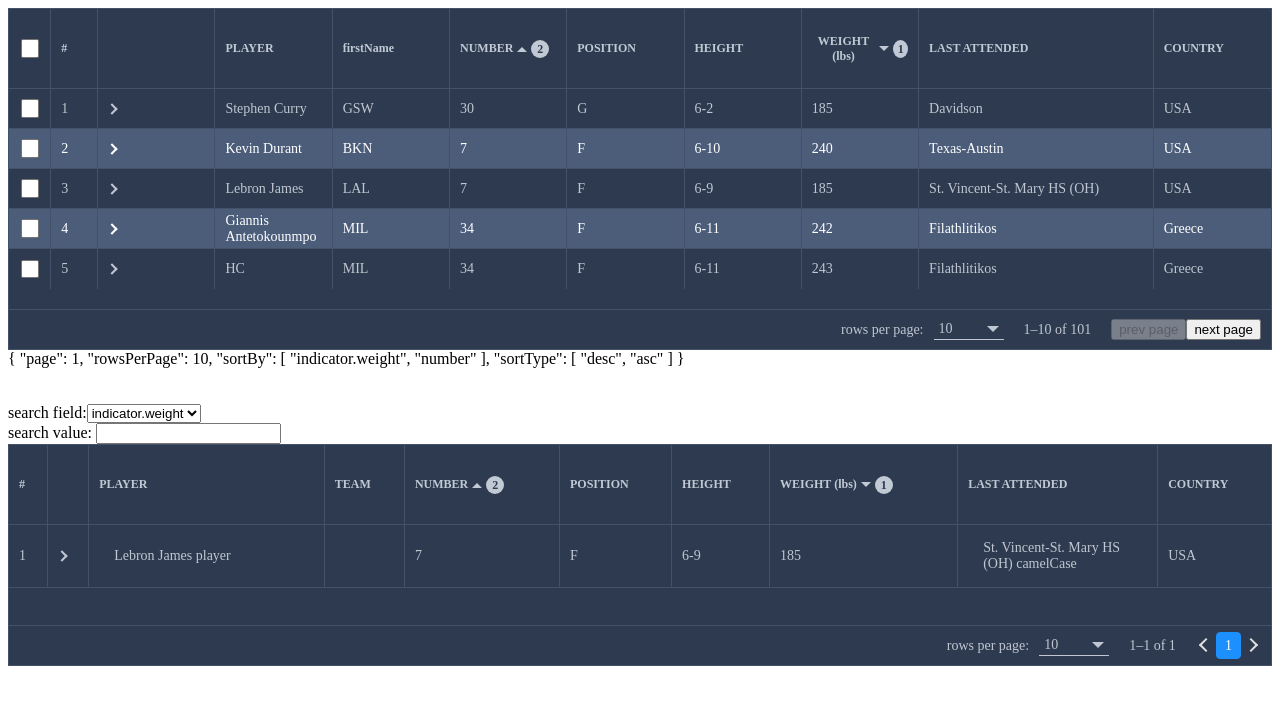
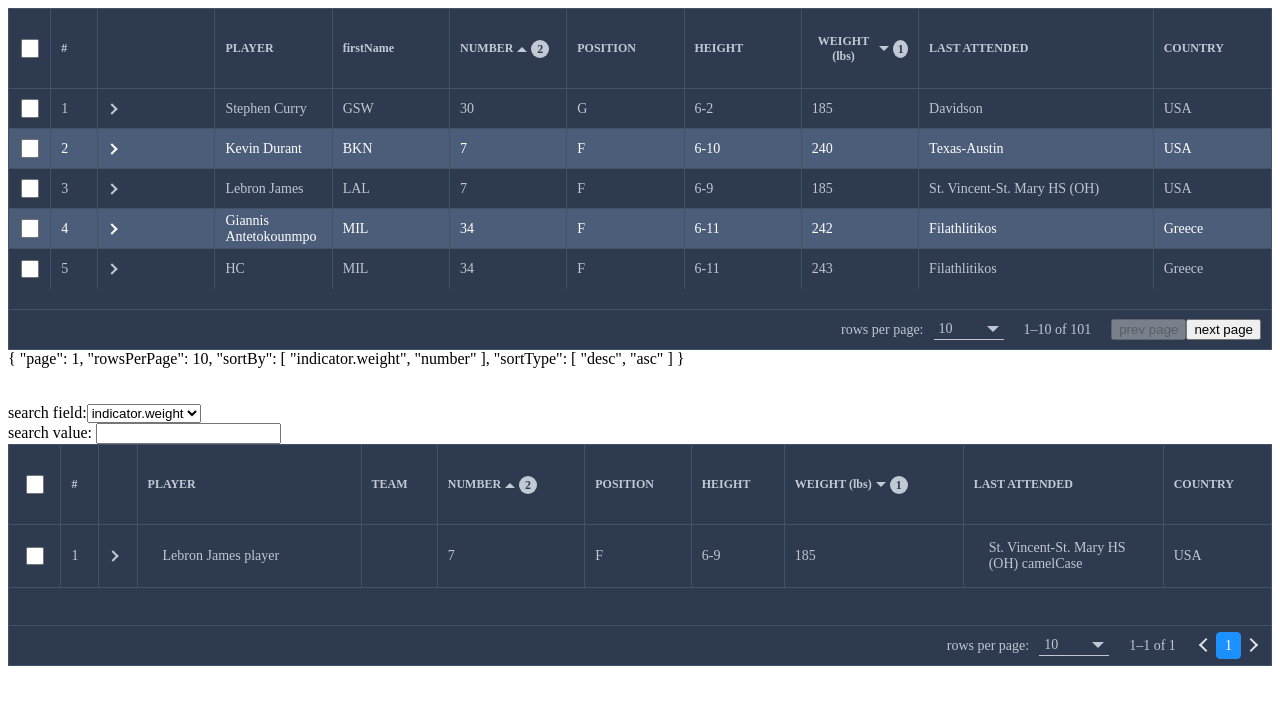
Before and after one commit to HC200ok/vue3-easy-data-table, a Vue app: page / in a window 1280 px wide. Shown: the top 704 px of the page. Built offline with nearby package versions, Linux system fonts and the light colour scheme.

Commit message:
add selectRow event

```diff
--- a/package.json
+++ b/package.json
@@ -3,7 +3,7 @@
   "author": "HC200ok",
   "description": "A customizable and easy-to-use data table component made with Vue.js 3.x.",
   "private": false,
-  "version": "1.5.17",
+  "version": "1.5.18",
   "types": "./types/main.d.ts",
   "license": "MIT",
   "files": [
--- a/src/components/DataTable.vue
+++ b/src/components/DataTable.vue
@@ -381,6 +381,7 @@ onMounted(() => {
 
 const emits = defineEmits([
   'clickRow',
+  'selectRow',
   'expandRow',
   'updateSort',
   'updateFilter',
--- a/src/hooks/useTotalItems.ts
+++ b/src/hooks/useTotalItems.ts
@@ -147,6 +147,7 @@ export default function useTotalItems(
       const selectItemsArr: Item[] = selectItemsComputed.value;
       selectItemsArr.unshift(item);
       selectItemsComputed.value = selectItemsArr;
+      emits('selectRow', item);
     } else {
       selectItemsComputed.value = selectItemsComputed.value.filter((selectedItem) => JSON.stringify(selectedItem)
         !== JSON.stringify(item));
--- a/src/modes/Client.vue
+++ b/src/modes/Client.vue
@@ -11,6 +11,7 @@
   <input type="text" v-model="searchValue">
   <div>
     <DataTable
+      v-model:items-selected="itemsSelected"
       click-row-to-expand
       ref="dataTable"
       alternating
@@ -32,7 +33,6 @@
       :header-item-class-name="headerItemClassNameFunction"
       :body-item-class-name="bodyItemClassNameFunction"
       :body-expand-row-class-name="bodyExpandRowClassNameFunction"
-      @click-row="showItem"
       @update-sort="updateSort"
       @update-filter="updateFilter"
       multi-sort
@@ -40,6 +40,7 @@
       header-text-direction="left"
       :filter-options="filterOptions"
       click-event-type="double"
+      @select-row="showItem"
     >
       <template #expand="item">
         <div style="padding: 15px">
@@ -202,10 +203,10 @@ const items = ref<Item[]>([
 //   { text: 'Favourite fruits', value: 'favouriteFruits'},
 // ];
 
-// const itemsSelected = ref<Item[]>([items.value[1]]);
+const itemsSelected = ref<Item[]>([items.value[1]]);
 
 const showItem = (item: ClickRowArgument) => {
-  console.log('item');
+  console.log('item 111');
   console.log(JSON.stringify(item));
 };
 
--- a/src/types/internal.d.ts
+++ b/src/types/internal.d.ts
@@ -26,4 +26,4 @@ export type ClickEventType = 'single' | 'double'
 export type MultipleSelectStatus = 'allSelected' | 'noneSelected' | 'partSelected'
 
 // eslint-disable-next-line max-len
-export type EmitsEventName = 'clickRow' | 'expandRow' | 'updateSort' | 'update:itemsSelected' | 'update:serverOptions' | 'updateFilter'
+export type EmitsEventName = 'clickRow' | 'selectRow' | 'expandRow' | 'updateSort' | 'update:itemsSelected' | 'update:serverOptions' | 'updateFilter'
```
